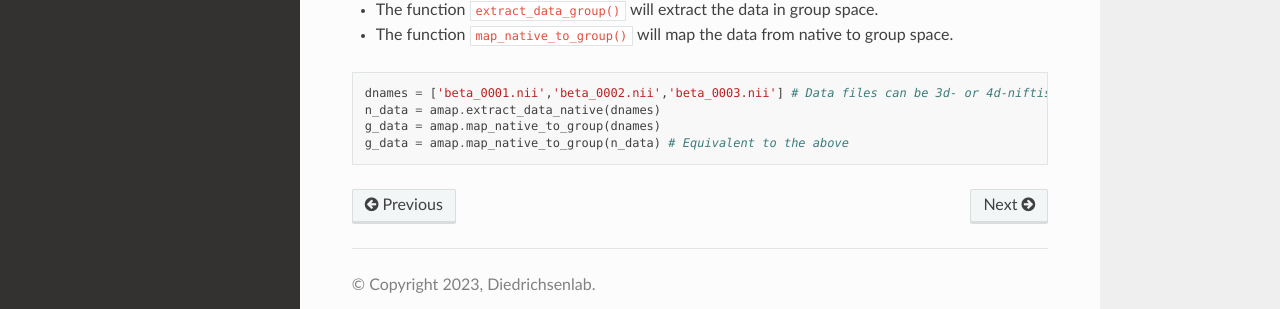
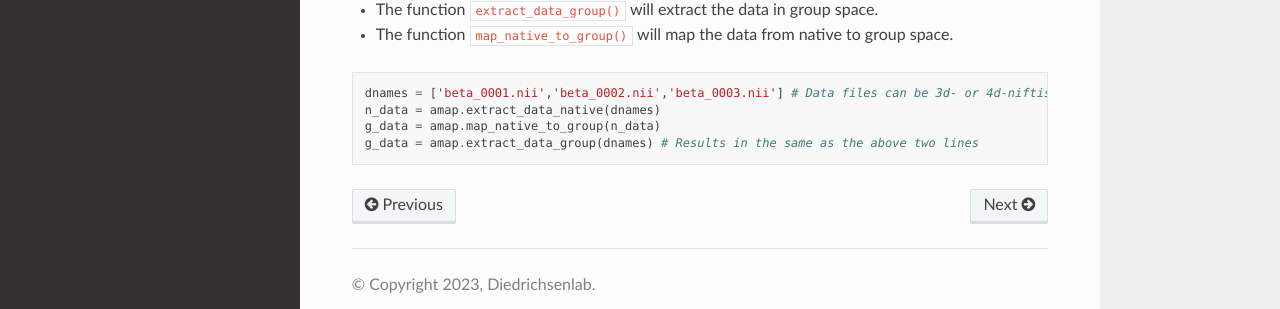
Before and after one commit to DiedrichsenLab/Functional_Fusion, a Sphinx documentation site: the page built from docs/03atlasmap.rst, in a window 1280 px wide and 900 px high, scrolled down 1067 px. Shown: the part 546-855 px from the top of the window. Built offline with Sphinx 7.4.7 and the Read the Docs theme 3.1.0, drawn with Linux system fonts in a browser that asks for light colours.

Commit message:
explanation

```diff
--- a/docs/03atlasmap.rst
+++ b/docs/03atlasmap.rst
@@ -74,5 +74,5 @@ Once the Atlas map is built (surface or volume based), you can use it to extract
 
     dnames = ['beta_0001.nii','beta_0002.nii','beta_0003.nii'] # Data files can be 3d- or 4d-niftis
     n_data = amap.extract_data_native(dnames)
-    g_data = amap.map_native_to_group(dnames)
-    g_data = amap.map_native_to_group(n_data) # Equivalent to the above
+    g_data = amap.map_native_to_group(n_data)
+    g_data = amap.extract_data_group(dnames) # Results in the same as the above two lines
```
